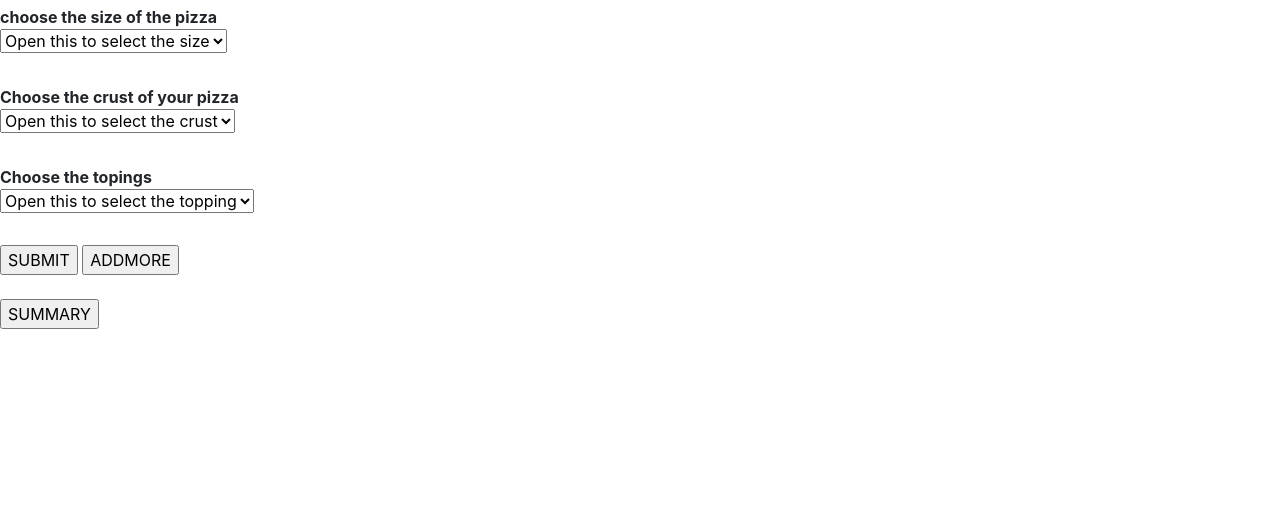
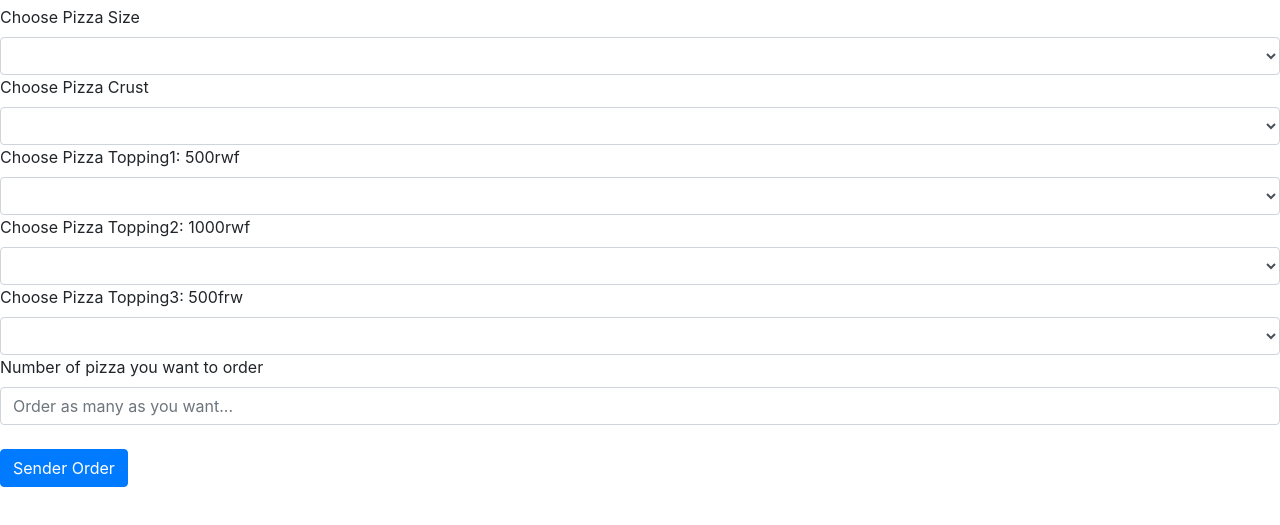
Before and after one commit to dianeujeneza/pizzeria, a plain HTML site: page index.html in a window 1280 px wide. Shown: the part 41-566 px from the top of the page. Drawn offline with nearby package versions, Linux system fonts and the light colour scheme.

Commit message:
setted pizza size

```diff
--- a/index.html
+++ b/index.html
@@ -31,44 +31,62 @@
     <section id="three">
         <div class="order">
             <h2>Orders</h2>
-            <form>
-                    <div id="form">
-                        <label><strong>choose the size of the pizza</strong><br>
-                                <select id="size">
-                                    <option value="0">Open this to select the size</option>
-                                    <option value="1000">small</option>
-                                    <option value="1500">medium</option>
-                                    <option value="2000">large</option>
+            <form class="form-group" id="pizzaOrder">
+                <div id="pizzaSize">
+                    <label for="">Choose Pizza Size</label>
+                    <select required class="form-control" id="size">
+                        <option></option>
+                        <option value="Small">Small pizza: 2000rwf</option>
+                        <option value="Medium">Medium pizza: 3000rwf</option>
+                        <option value="Large">Large pizza: 4000rwf</option>
+                    </select>
+                        </div>
+                        <div id="pizzaCrusts">
+                            <label for="">Choose Pizza Crust</label>
+                            <select required class="form-control" id="crust">
+                                <option></option>
+                                <option value="crispy">Crispy pizza: 1000rwf</option>
+                                <option value="stuffed">Stuffed pizza: 1500rwf</option>
+                                <option value="gluten">Gluten-free pizza: 2000rwf</option>
+                            </select>
+                        </div>
+                            <div id="pizzaTopping1">
+                                <label for="">Choose Pizza Topping1: 500rwf</label>
+                                <select required class="form-control" id="Topping1">
+                                    <option></option>
+                                    <option value="Onions">Onions</option>
+                                    <option value="Spinach">Spinach</option>
+                                    <option value="Green">Green peper</option>
+                                    <option value="Mushroom">Mushroom</option>
                                 </select>
-                            </label><br><br>
-                        <!-- <input type="checkbox" id="small" name="scales" value="1000" checked>
-                        <label>Small</label>
-                        <input type="checkbox" id="small" name="scales" value="1500">
-                        <label>Medium</label>
-                        <input type="checkbox" id="scales" name="scales" value="2000">
-                        <label>Large</label> -->
-                        <label><strong>Choose the crust of your pizza</strong><br>
-                                <select id="crust">
-                                    <option>Open this to select the crust
-                                    </option>
-                                    <option value="1000">Crispy</option>
-                                    <option value="1500">Stuffed</option>
-                                    <option value="1200">Gluten Free</option>
+                            </div>
+                            <div id="pizzaTopping2">
+                                <label for="">Choose Pizza Topping2: 1000rwf</label>
+                                <select required class="form-control" id="Topping2">
+                                    <option></option>
+                                    <option value="Chicken">Chicken</option>
+                                    <option value="Beef">Beef mince</option>
+                                    <option value="Peparoni">Pepperoni</option>
+                                    <option value="Sausage">Sausage</option>
                                 </select>
-                            </label><br><br>
-                        <label><strong>Choose the topings</strong><br>
-                                <select id="topping">
-                                    <option>Open this to select the topping</option>
-                                    <option value="300">Pepperoni</option>
-                                    <option value="450">Mushrooms</option>
-                                    <option value="500"> Onions</option>
-                                    <option value="540"> Sausage</option>
+                            </div>
+                            <div id="pizzaTopping3">
+                                <label for="">Choose Pizza Topping3: 500frw</label>
+                                <select required class="form-control" id="Topping3">
+                                    <option></option>
+                                    <option value="Chicken">Cheese</option>
+                                    <option value="Beef">Black Olive</option>
+                                    <option value="Peparoni">Spinach</option>
+                                    <option value="Sausage">Red Onions</option>
                                 </select>
-                            </label><br><br>
-                        <input id="submit" type="submit" value="SUBMIT">
-                        <input type="submit" id="addmore" value="ADDMORE"><br><br>
-                        <input type="submit" value="SUMMARY">
-                    </div>
+                            </div>
+                            <div class="pizzaNumber">
+                                    <label for="number">Number of pizza you want to order</label>
+                                    <input required type="number" class="form-control" id="pizza-number" min="1" placeholder="Order as many as you want...">
+                                </div><br>
+                                <button type="submit" class="btn btn-primary" id="send">Sender Order</button>
+
+
                 </form>
         </div>
     </section>
```
